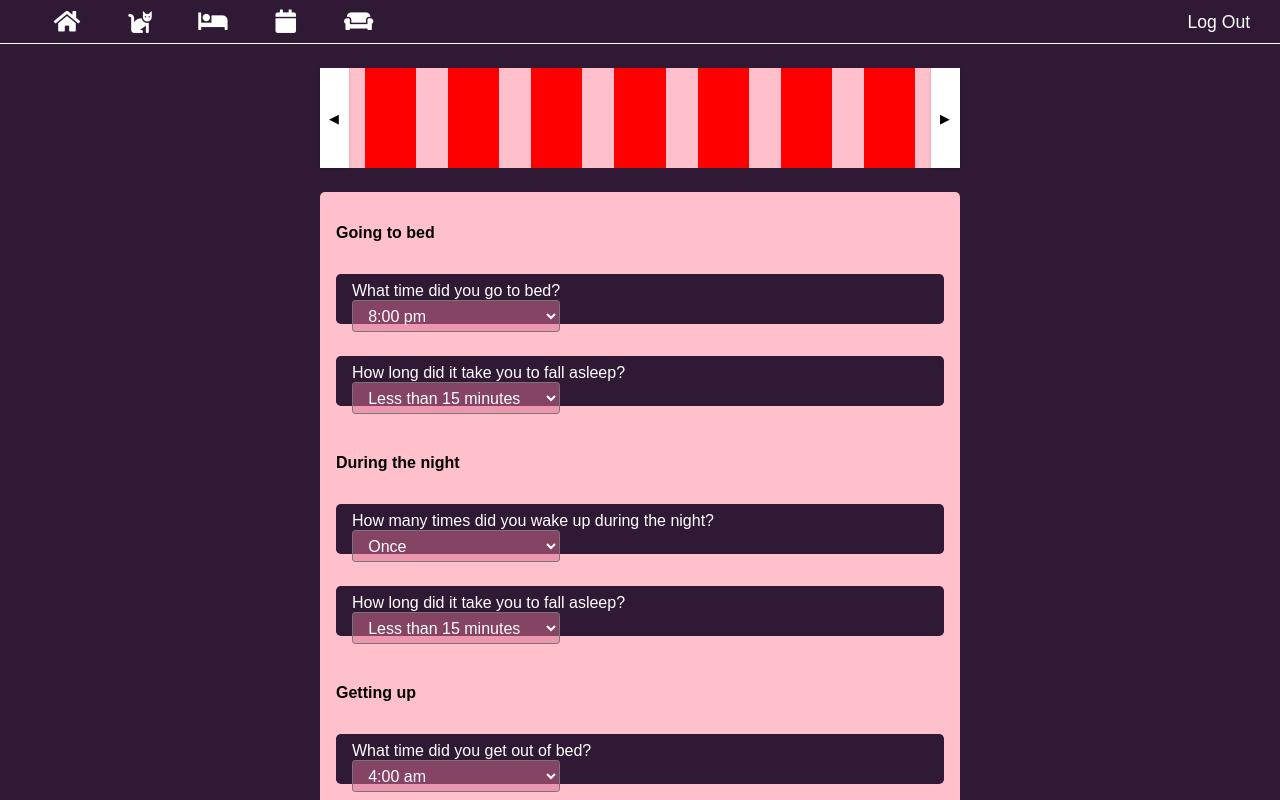
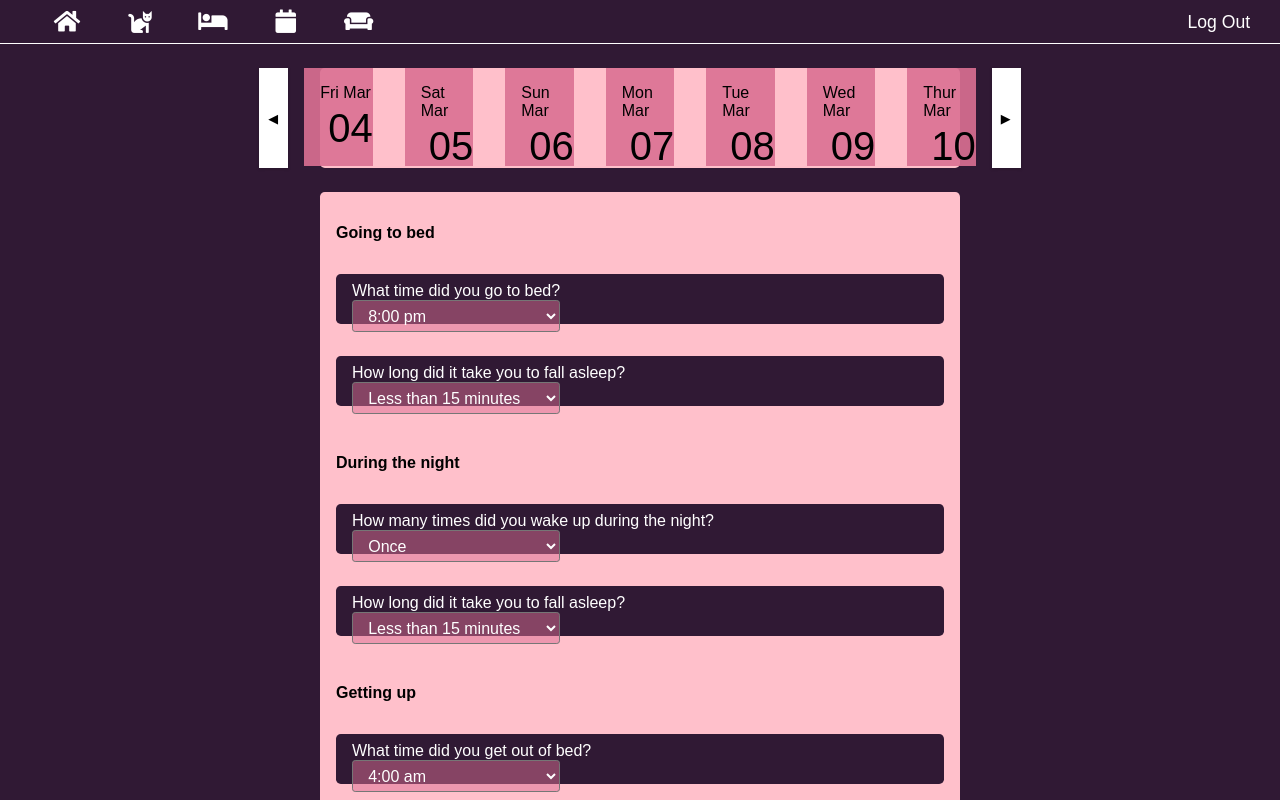
Before and after one commit to mspil88/sleep_js, a plain HTML site: page public/sleep_diary.html in a window 1280 px wide. Shown: the top 800 px of the page. Drawn offline with Linux system fonts and the light colour scheme.

Commit message:
diary template

```diff
--- a/public/sleep_diary.html
+++ b/public/sleep_diary.html
@@ -23,18 +23,33 @@
         <section class="dates-container">
             <button class="btn btn-prev">&#9664</button>
             <div class="dt dt-1">
-
+                <span class="dt-day dt-text">Fri Mar</span>
+                <span class="dt-day dt-number">04</span>
             </div>
             <div class="dt dt-2">
-
+                <span class="dt-day dt-text">Sat Mar</span>
+                <span class="dt-day dt-number">05</span>
             </div>
             <div class="dt dt-3">
-
+                <span class="dt-day dt-text">Sun Mar</span>
+                <span class="dt-day dt-number">06</span>
             </div>
-            <div class="dt dt-4"></div>
-            <div class="dt dt-5"></div>
-            <div class="dt dt-6"></div>
-            <div class="dt dt-7"></div>
+            <div class="dt dt-4">
+                <span class="dt-day dt-text">Mon Mar</span>
+                <span class="dt-day dt-number">07</span>
+            </div>
+            <div class="dt dt-5">
+                <span class="dt-day dt-text">Tue Mar</span>
+                <span class="dt-day dt-number">08</span>
+            </div>
+            <div class="dt dt-6">
+                <span class="dt-day dt-text">Wed Mar</span>
+                <span class="dt-day dt-number">09</span>
+            </div>
+            <div class="dt dt-7">
+                <span class="dt-day dt-text">Thur Mar</span>
+                <span class="dt-day dt-number">10</span>
+            </div>
             <button class="btn btn-next">&#9654</button>
         </section>
         <section class="diary-container">
--- a/public/styles.css
+++ b/public/styles.css
@@ -84,14 +84,27 @@ body {
     height: 100px;
     background-color: pink;
     border-radius: 0.3em;
+    /* border: 5px solid white; */
 
 }
 
 .dt {
-    height: 100px;
+    height: 98px;
     width: 100px;
-    background-color: red;
+    background-color: rgb(219,112,147, 0.9);
+    color: black;
     margin: 0 1em;
+    transition: all linear 0.3s;
+    /* border: 1px solid white; */
+}
+
+.dt:hover {
+    /* background-color: rgb(219,112,147, 0.5); */
+    background-color: var(--sleep-dark-purple);
+
+    color: white;
+    /* border: 0.1px solid white; */
+    box-shadow: rgba(255, 255, 255, 0.2) 0px 12px 28px 0px, rgba(255, 255, 255, 0.1) 0px 2px 4px 0px, rgba(255, 255, 255, 0.05) 0px 0px 0px 1px inset;
 }
 
 
@@ -159,8 +172,6 @@ body {
     display: inline-block;
     padding: 0.3em 0.7em;
     /* letter-spacing: 0.1em; */
-
-
 }
 
 .diary-button {
@@ -183,6 +194,22 @@ body {
     margin-right: 0;
     height: 3em;
     width: 6em;
+}
+
+.dt {
+    display: flex;
+    flex-direction: column;
+    }
+
+.dt-text {
+    margin-top: 1em;
+    margin-left: 1em;
+}
+
+.dt-number {
+    margin-top: 0.1em;
+    margin-left: 0.6em;
+    font-size: 40px;
 }
 
 .btn {
```
